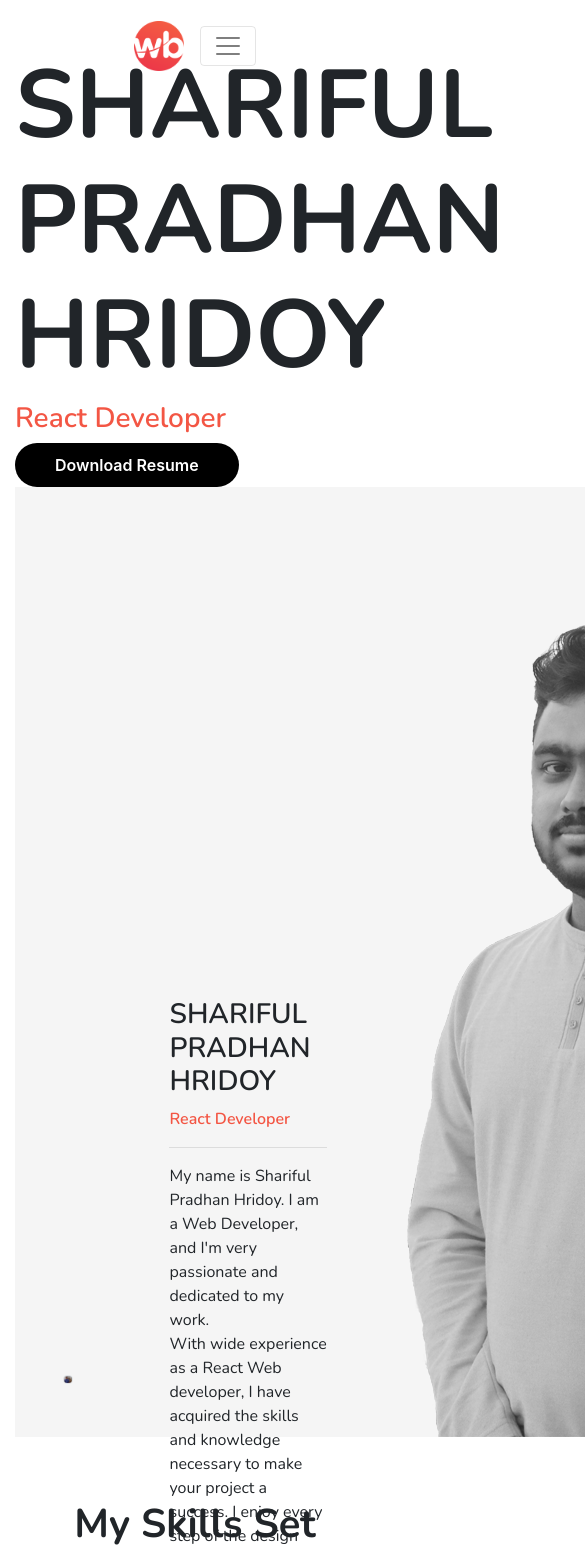
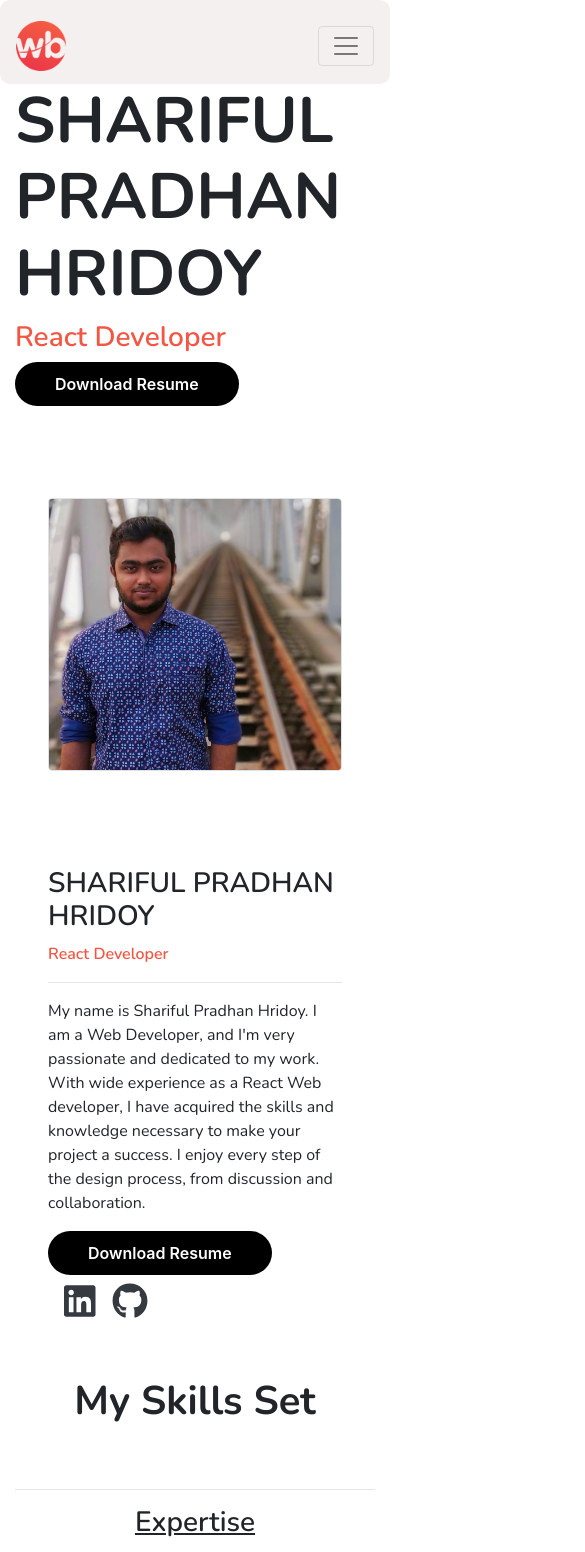
Before and after one commit to SharifulPradhan/my-portfolio, a React (Create React App) app: page / in a window 390 px wide. Shown: the top 1552 px of the page, 585 px wide, since content can reach past the window. Built offline with nearby package versions, Linux system fonts and the light colour scheme.

Commit message:
mobile responsive updated

```diff
--- a/src/components/Home/AboutMe/AboutMe.js
+++ b/src/components/Home/AboutMe/AboutMe.js
@@ -5,23 +5,25 @@ import { faLinkedin, faGithub } from '@fortawesome/free-brands-svg-icons'
 
 const AboutMe = () => {
   return (
-    <section style={{ height: '550px'}}>
-      <div className="container  d-flex align-items-center">
+    <section className="container">
+      <div className="row d-flex align-items-center">
+
         <div className="p-5 col-md-6 col-sm-12">
-        <img src={aboutMeIMG} alt="" className='border rounded img-fluid'/>
+          <img src={aboutMeIMG} alt="" className='border rounded img-fluid' />
         </div>
+
         <div className="p-5 text-left col-md-6 col-sm-12">
           <h3>SHARIFUL PRADHAN HRIDOY</h3>
           <p style={{ color: '#F35644', fontWeight: '600' }}>React Developer</p>
           <hr />
           <p>My name is Shariful Pradhan Hridoy. I am a Web Developer, and I'm very passionate and dedicated to my work.
-        <br />
-        With wide experience as a React Web developer, I have acquired the skills and knowledge necessary to make your project a success. I enjoy every step of the design process, from discussion and collaboration.</p>
+          <br />
+          With wide experience as a React Web developer, I have acquired the skills and knowledge necessary to make your project a success. I enjoy every step of the design process, from discussion and collaboration.</p>
           <div className="text-left align-items-center">
-          <a href='https://drive.google.com/u/0/uc?id=1onRfXqMzFAwdXQfc3Ats26E3SLcoqW6Q&export=download' download><button className="button-style">Download Resume</button></a>
-          <br/>
-          <a href="https://www.linkedin.com/in/sharifulhridoy2/" target="_blank" rel='noreferrer' style={{fontSize:'36px'}}><FontAwesomeIcon icon={faLinkedin} className="ml-3 text-dark" /></a>
-          <a href="https://github.com/shariful-pradhan-hridoy" target="_blank" rel='noreferrer' style={{fontSize:'36px'}}><FontAwesomeIcon icon={faGithub} className="ml-3 text-dark" /></a>
+            <a href='https://drive.google.com/u/0/uc?id=1onRfXqMzFAwdXQfc3Ats26E3SLcoqW6Q&export=download' download><button className="button-style">Download Resume</button></a>
+            <br />
+            <a href="https://www.linkedin.com/in/sharifulhridoy2/" target="_blank" rel='noreferrer' style={{ fontSize: '36px' }}><FontAwesomeIcon icon={faLinkedin} className="ml-3 text-dark" /></a>
+            <a href="https://github.com/shariful-pradhan-hridoy" target="_blank" rel='noreferrer' style={{ fontSize: '36px' }}><FontAwesomeIcon icon={faGithub} className="ml-3 text-dark" /></a>
           </div>
         </div>
 
--- a/src/components/Home/BlogCard/BlogCard.js
+++ b/src/components/Home/BlogCard/BlogCard.js
@@ -3,14 +3,14 @@ import { Card } from 'react-bootstrap';
 
 const BlogCard = () => {
   return (
-    <Card style={{ width: '18rem' }} className='border rounded shadow'>
-      <Card.Img variant="top" src="https://i.ibb.co/d4SQM4v/8-Y8j-VFch-XJF6-TPp-Q6i6we-W-320-80.jpg" />
+    <Card style={{ width: '18rem' }} className='border rounded shadow mb-5 ml-5'>
+      <Card.Img variant="top" src="https://miro.medium.com/max/700/1*X3P5a3VqgPYqk_bbkmJMrw.jpeg" />
       <Card.Body>
-        <Card.Title>How Reacts Work</Card.Title>
+        <Card.Title>Top 10 Things I have Learned by Exploring Javascript Today.</Card.Title>
         <Card.Text>
-          React is a JavaScript library that creates user interfaces (UIs) in a predictable and efficient way using declarative code.
+        I make my day somewhere valuable by learning more about JavaScript. So I will give a brief description of what I have learned so far...
         </Card.Text>
-        <button className="button-style">Full Blog</button>
+        <a href="https://medium.com/10-things-i-have-learned-by-exploring-java-script/top-10-things-i-have-learned-by-exploring-javascript-today-75a0a572d694"><button className="button-style">Full Blog</button></a>
       </Card.Body>
     </Card>
   );
--- a/src/components/Home/Blogs/Blogs.js
+++ b/src/components/Home/Blogs/Blogs.js
@@ -3,10 +3,10 @@ import BlogCard from '../BlogCard/BlogCard';
 
 const Blogs = () => {
   return (
-    <div className="container mb-5 mt-5" style={{ hieght: "400px" }}>
+    <div className="container mb-5 mt-5" id="blogs">
       <h1>Most Recent Blogs</h1>
       <hr/>
-      <div className="d-flex flex-wrap justify-content-between ">
+      <div className="d-flex flex-wrap justify-content-center">
         <BlogCard />
         <BlogCard />
         <BlogCard />
--- a/src/components/Home/Contacts/Contacts.js
+++ b/src/components/Home/Contacts/Contacts.js
@@ -2,7 +2,7 @@ import React from 'react';
 
 const Contacts = () => {
   return (
-    <section className="container text-center border rounded p-5 mb-5" style={{ backgroundColor: '#f2f2f2' }}>
+    <section className="container text-center border rounded p-5 mb-5" style={{ backgroundColor: '#f2f2f2' }} id="contacts">
       <h1>Contact me</h1>
       <hr />
       <div className="row d-flex align-items-center font-weight-bold">
@@ -34,7 +34,7 @@ const Contacts = () => {
               <textarea name="message" id="" cols="30" rows="10" className="form-control"
                 placeholder="Your message here"></textarea>
             </div>
-            <button type="submit" className="btn btn-success">Send</button>
+            <button type="submit" className="button-style">Send</button>
           </form>
         </div>
 
--- a/src/components/Home/Header/Header.js
+++ b/src/components/Home/Header/Header.js
@@ -4,7 +4,7 @@ import HeaderMain from '../HeaderMain/HeaderMain';
 
 const Header = () => {
   return (
-    <div className='container'>
+    <div className='container' id='home'>
       <NavigationMenu />
       <HeaderMain />
     </div>
--- a/src/components/Home/HeaderMain/HeaderMain.css
+++ b/src/components/Home/HeaderMain/HeaderMain.css
@@ -1,8 +1,28 @@
 .title {
   font-size:6rem;
+}
+
+.header-container{
+  height: 950px;
 }
 
 .header-content{
   text-align: left;
   z-index: 10;
 }
+
+
+
+
+@media (max-width: 576px) {
+  .title {
+    margin-top: 20px;
+    font-size: 64px;
+  }
+  .header-image {
+    display: none;
+  }
+  .header-container{
+    height: 450px;
+  }
+}
--- a/src/components/Home/HeaderMain/HeaderMain.js
+++ b/src/components/Home/HeaderMain/HeaderMain.js
@@ -5,14 +5,14 @@ import './HeaderMain.css'
 const HeaderMain = () => {
   return (
     <main>
-      <div style={{ height: '950px' }} className="row d-flex align-items-center">
+      <div className="row d-flex align-items-center header-container">
         <div className="col-md-4 col-sm-12 mt-5 header-content">
           <h1 className='title'>SHARIFUL PRADHAN <br /> HRIDOY</h1>
           <h3 style={{ color: '#F35644', fontWeight: '600' }}>React Developer</h3>
           <a href='https://drive.google.com/u/0/uc?id=1onRfXqMzFAwdXQfc3Ats26E3SLcoqW6Q&export=download' download><button className="button-style">Download Resume</button></a>
         </div>
         <div className="col-md-6 col-sm-12">
-          <img src={headerBG} alt="" />
+          <img src={headerBG} alt="" className="header-image"/>
         </div>
       </div>
     </main>
--- a/src/components/Home/Projects/Projects.js
+++ b/src/components/Home/Projects/Projects.js
@@ -9,7 +9,7 @@ const Projects = () => {
   }, [])
 
   return (
-    <section style={{height:'1570px'}} className='container d-flex flex-column mt-5' id="projects">
+    <section className='container d-flex flex-column mt-5' id="projects">
       <h1>Some of my recent projects - take a look.</h1>
       {
         projects.map(project => <ProjectsCard project={project} key={project.id}></ProjectsCard>)
--- a/src/components/Home/Skills/Skills.js
+++ b/src/components/Home/Skills/Skills.js
@@ -17,7 +17,7 @@ const Skills = () => {
     setTools(toolsData);
   }, [])
   return (
-    <section className="container" style={{ height: '990px' }}>
+    <section className="container">
       <h1>My Skills Set</h1>
 
       <div className='row mt-5'>
--- a/src/components/Shared/Footer/Footer.css
+++ b/src/components/Shared/Footer/Footer.css
@@ -5,7 +5,6 @@
 
  @media (max-width: 576px) {
   .footer-copyright{
-    margin-top: 120%;
-    font-size: 13px;
+    font-size: 11px;
   }
 }
--- a/src/components/Shared/NavigationMenu/NavigationMenu.css
+++ b/src/components/Shared/NavigationMenu/NavigationMenu.css
@@ -11,7 +11,7 @@
 
 @media (max-width: 576px) {
   .nav-bg {
-    background-color: rgba(34, 32, 32, 0.699);
+    background-color: rgba(243, 239, 239, 0.9);
     border-radius:10px;
   }
 }
--- a/src/components/Shared/NavigationMenu/NavigationMenu.js
+++ b/src/components/Shared/NavigationMenu/NavigationMenu.js
@@ -8,15 +8,15 @@ import './NavigationMenu.css'
 const NavigationMenu = () => {
 
   return (
-    <Navbar collapseOnSelect expand="md" variant="light" fixed='top' className="container pt-3 justify-content-center">
+    <Navbar collapseOnSelect expand="md" variant="light" fixed='top' className="container pt-3 justify-content-between nav-bg">
       <Navbar.Brand as={Link} to="/home"><img src={logo} alt="" className="nav-logo" /></Navbar.Brand>
       <Navbar.Toggle aria-controls="responsive-navbar-nav" />
       <Navbar.Collapse id="responsive-navbar-nav">
         <Nav className="ml-auto nav-bg">
-          <Nav.Link as={Link} to="/home" className="active mr-4 nav-link-style">Home</Nav.Link>
+          <Nav.Link href="#home" className="active mr-4 nav-link-style">Home</Nav.Link>
           <Nav.Link href="#projects" className="mr-4 nav-link-style">Projects</Nav.Link>
           <Nav.Link href="#blogs" className="mr-4 nav-link-style">Blogs</Nav.Link>
-          <Nav.Link href="#Contacts" className="mr-4 nav-link-style">Contacts</Nav.Link>
+          <Nav.Link href="#contacts" className="mr-4 nav-link-style">Contacts</Nav.Link>
         </Nav>
       </Navbar.Collapse>
     </Navbar>
```
